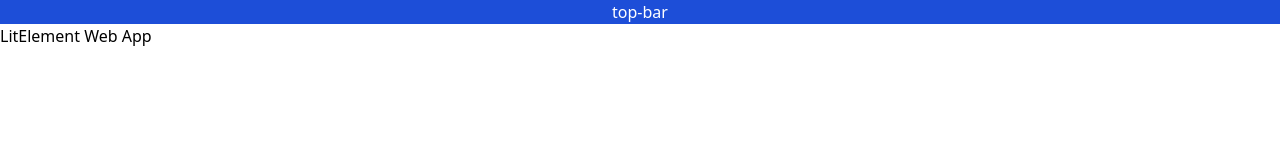
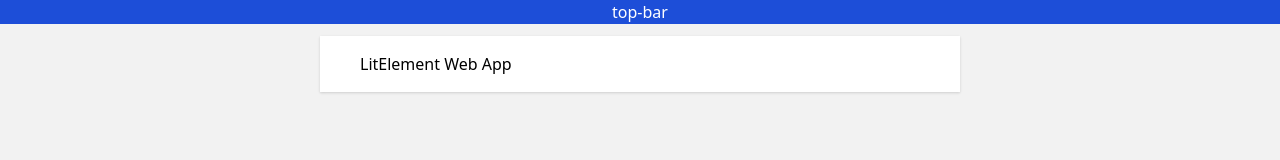
Before and after one commit to mastapegs/litelement-webpack, a website built with webpack: page src/index.html in a window 1280 px wide. Built offline with nearby package versions, Linux system fonts and the light colour scheme.

Commit message:
crafting a better ui with tailwind

```diff
--- a/src/index.js
+++ b/src/index.js
@@ -11,7 +11,7 @@ class App extends LitElement {
   render() {
     return html`
       <top-bar></top-bar>
-      <h1>LitElement Web App</h1>
+      <h1 class='shadow w-1/2 mx-auto px-10 py-4 mt-3 bg-white'>LitElement Web App</h1>
     `
   }
 
--- a/src/styles.css
+++ b/src/styles.css
@@ -1,3 +1,7 @@
 @tailwind base;
 @tailwind components;
 @tailwind utilities;
+
+body {
+  background-color: hsl(0, 0%, 95%);
+}
```
